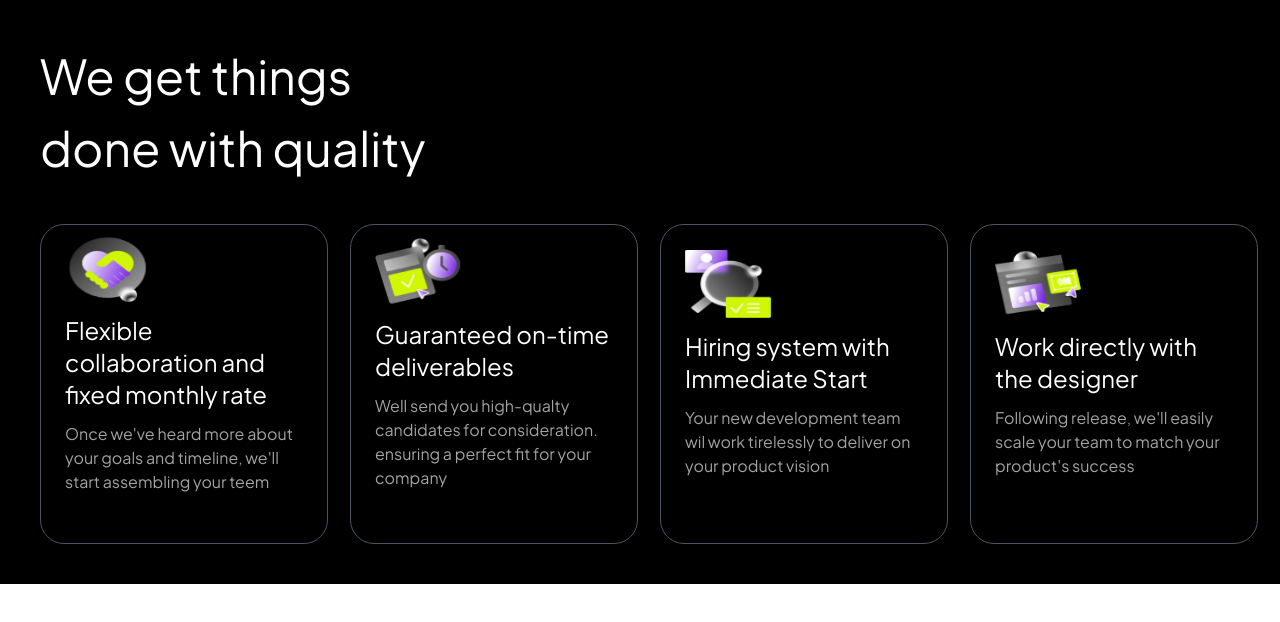
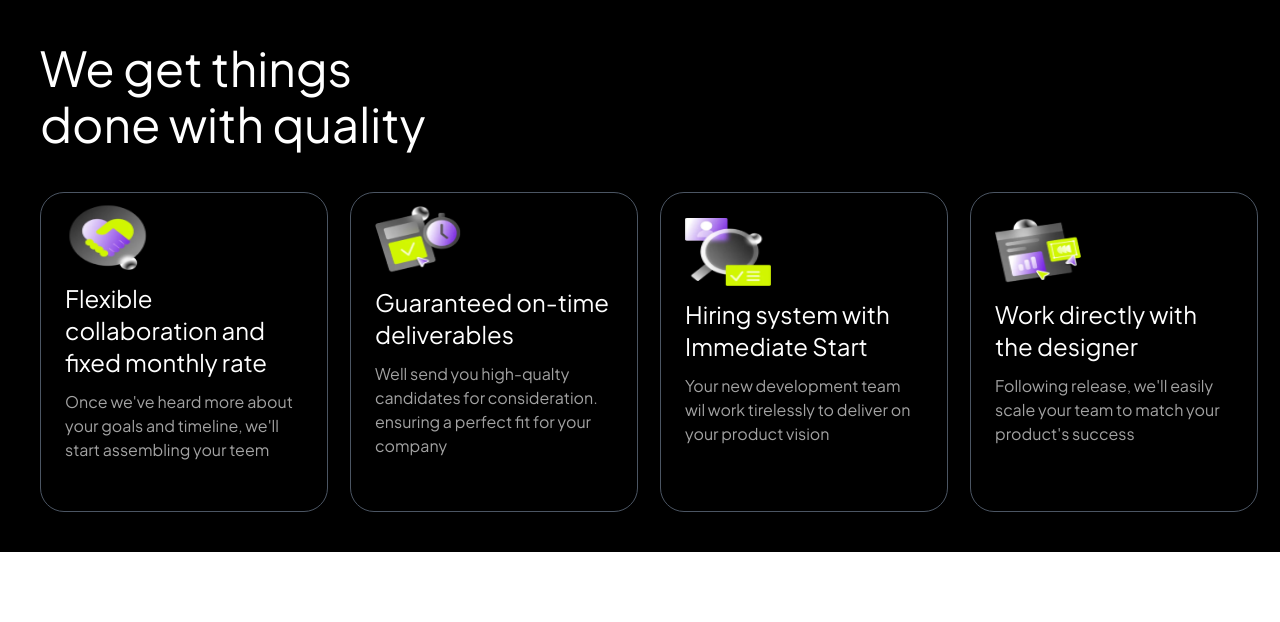
Before and after one commit to cvspan/cvspan-web, a Next.js app: page /done in a window 1280 px wide. Shown: the top 622 px of the page. Built offline with nearby package versions, Linux system fonts and the light colour scheme.

Commit message:
please oo

```diff
--- a/src/components/getThings/GetThings.tsx
+++ b/src/components/getThings/GetThings.tsx
@@ -7,7 +7,7 @@ export default function GetThings () {
 
     <div className="flex flex-1 bg-black justify-center items-center pb-10 pt-10 ">
     <div className="flex flex-col items-start m-0 justify-center">
-        <div className='w-[424px]'> <h2 className=" font-eudoxus text-white text-[48px] pb-10 text-justify leadin-[56px]">We get things <br /> done with quality
+        <div className='w-[424px]'> <h2 className=" font-eudoxus text-white text-[48px] pb-10 text-justify leading-[56px]">We get things <br /> done with quality
         </h2></div>
 
         <div className="grid grid-cols-4 items-center justify-center gap-10 self-center w-[1200px]">
```
